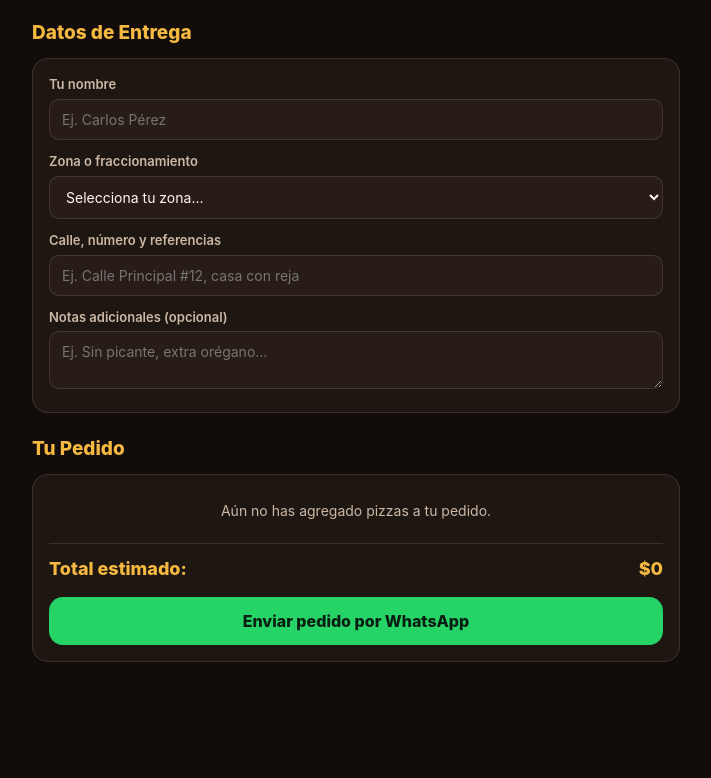
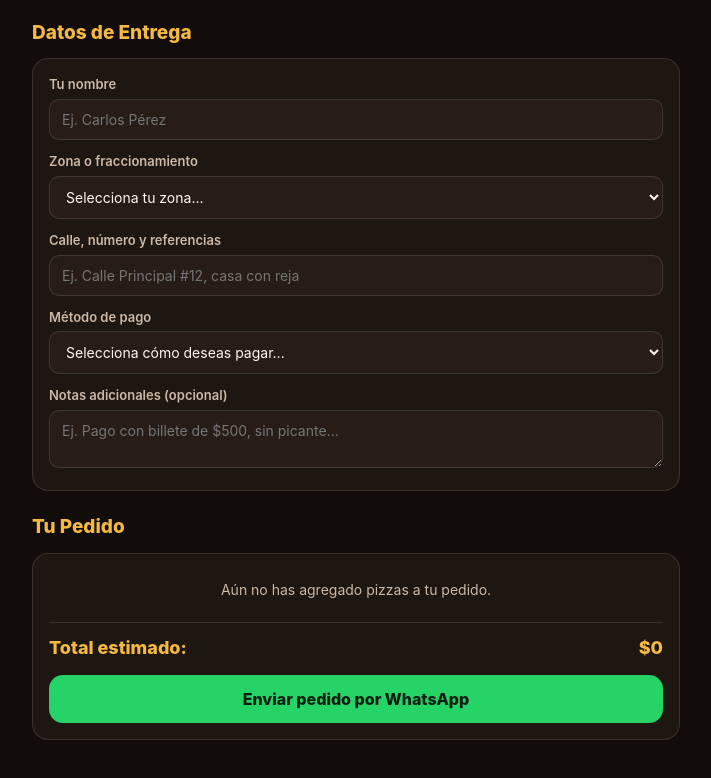
Before and after one commit to pizza-oss/Menu-romana, a plain HTML site: page index.html in a window 1280 px wide. Shown: the part 4427-5205 px from the top of the page, without its empty margins (284-995 px from the left). Drawn offline with Linux system fonts and the light colour scheme.

Commit message:
Add payment method selection and update notes
Added payment method selection and updated notes placeholder.

```diff
--- a/index.html
+++ b/index.html
@@ -290,8 +290,16 @@
       <label for="address-input">Calle, número y referencias</label>
       <input type="text" id="address-input" placeholder="Ej. Calle Principal #12, casa con reja" />
 
+      <label for="payment-select">Método de pago</label>
+      <select id="payment-select">
+        <option value="">Selecciona cómo deseas pagar...</option>
+        <option value="Efectivo">Efectivo</option>
+        <option value="Transferencia">Transferencia</option>
+        <option value="Tarjeta">Tarjeta</option>
+      </select>
+
       <label for="notes-input">Notas adicionales (opcional)</label>
-      <textarea id="notes-input" rows="2" placeholder="Ej. Sin picante, extra orégano..."></textarea>
+      <textarea id="notes-input" rows="2" placeholder="Ej. Pago con billete de $500, sin picante..."></textarea>
     </div>
 
     <h2 class="section-title">Tu Pedido</h2>
@@ -543,10 +551,16 @@
       const name = document.getElementById("customer-name").value.trim();
       const zone = document.getElementById("zone-select").value;
       const address = document.getElementById("address-input").value.trim();
+      const payment = document.getElementById("payment-select").value;
       const notes = document.getElementById("notes-input").value.trim();
 
       if (!zone) {
         alert("Por favor selecciona tu zona de entrega.");
+        return;
+      }
+
+      if (!payment) {
+        alert("Por favor selecciona tu método de pago.");
         return;
       }
 
@@ -561,6 +575,7 @@
       let message = `🍕 *Nuevo Pedido — Pizzería La Romana*\n\n`;
       message += `*Detalle:*\n${lines.join("\n")}\n\n`;
       message += `*Total estimado:* $${total}\n`;
+      message += `*Método de pago:* ${payment}\n`;
       if (name) message += `*Cliente:* ${name}\n`;
       message += `*Zona:* ${zone}\n`;
       if (address) message += `*Dirección:* ${address}\n`;
```
